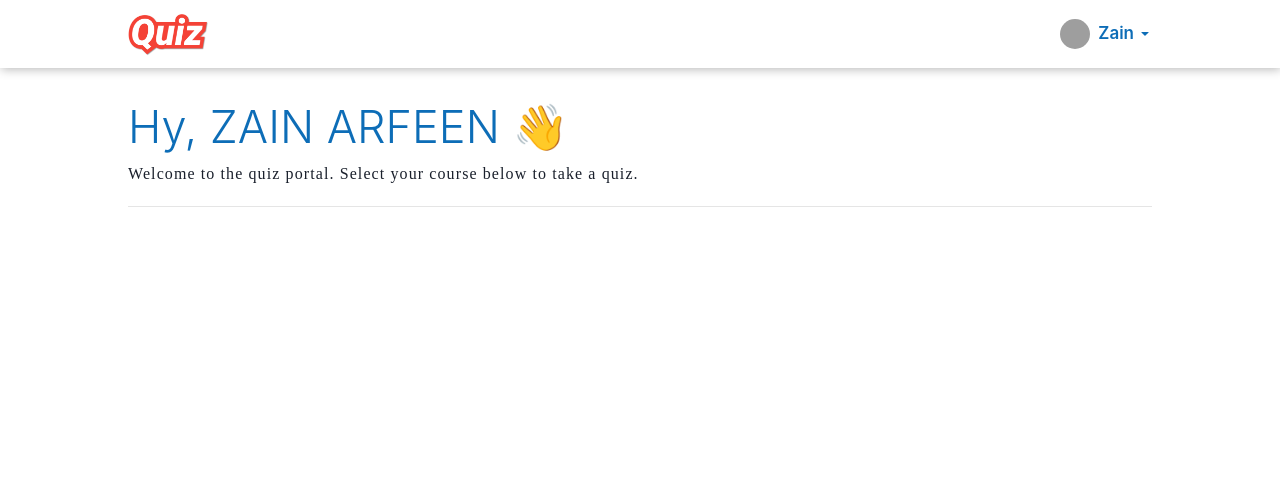
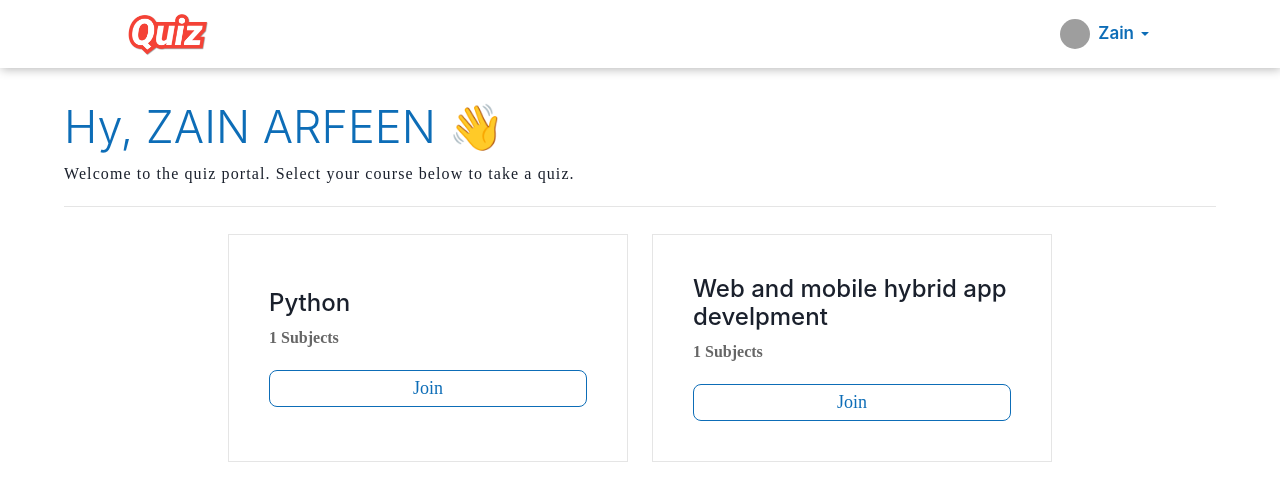
Before and after one commit to ZAINKHAN25/Quiz-App-Next-1--Student, a Next.js app: page / in a window 1280 px wide. Shown: the top 500 px of the page. Built offline with nearby package versions, Linux system fonts and the light colour scheme; grey boxes are pictures that could not be loaded.

Commit message:
Home Page Ui Done

```diff
--- a/src/app/DummyData.js
+++ b/src/app/DummyData.js
@@ -1,4 +1,42 @@
 const dummyData = [
+    {
+        quizName: "Python",
+        subjects: [
+            {
+                subjectName: "Html 5",
+                subjects: [
+                    {
+                        subSubjectName: "Html Quiz 1",
+                        subSubjectsArr: [
+                            {
+                                question: "Inside which HTML element do we put the JavaScript?",
+                                answers: [
+                                    "<script>",
+                                    "<scripting>",
+                                    "<js>",
+                                    "<javascript>",
+                                ],
+                                correctAnswer: 0
+                            },
+                            {
+                                question:
+                                    "What is the correct JavaScript syntax to change the content of the HTML element below? <p id='demo'>This is a demonstration.</p>",
+                                answers: [
+                                    'document.getElementById("demo").innerHTML = "Hello World!";',
+                                    'document.getElement("p").innerHTML = "Hello World!";',
+                                    'document.getElementByName("p").innerHTML = "Hello World!";',
+                                    '#demo.innerHTML = "Hello World!";',
+                                ],
+                                correctAnswer: 0
+                            },
+                        ],
+                        subSubjectTime: 30,
+                        subSubjectPassingCourse: 70
+                    }
+                ]
+            }
+        ]
+    },
     {
         quizName: "Web and mobile hybrid app develpment",
         subjects: [
--- /dev/null
+++ b/src/app/components/HomePageComponent/index.jsx
@@ -0,0 +1,73 @@
+import { Box, Heading, Text } from '@chakra-ui/react';
+import React from 'react';
+
+import dummyData from '../../DummyData.js';
+import colorThemes from '../../Color.js';
+
+function HomePageComponent() {
+    return (
+        <Box
+            display={"flex"}
+            justifyContent={"center"}
+            alignItems={"strecth"}
+            flexWrap={"wrap"}
+            width={"90vw"}
+            my={15}
+        >
+            {
+                dummyData.map((x, i) => {
+                    return (
+                        <Box
+                            key={i}
+                            mx={3}
+                            p={10}
+                            border={"1px solid rgba( 0, 0, 0, 10% )"}
+                            width={400}
+                            display={"flex"}
+                            flexDirection={"column"}
+                            alignItems={"start"}
+                            justifyContent={"center"}
+                            fontFamily={"Josefin-Sans"}
+                        >
+                            <Heading
+                                fontSize={24}
+                                fontWeight={500}
+                            >
+                                {x.quizName}
+                            </Heading>
+                            <Text
+                                color={"rgba( 0, 0, 0, 60%)"}
+                                fontWeight={600}
+                                mt={2}
+                            >
+                                {x.subjects.length} Subjects
+                            </Text>
+
+                            <Box
+                                width={"100%"}
+                                border={`1px solid ${colorThemes.lightColor.secondColor}`}
+                                textAlign={"center"}
+                                color={colorThemes.lightColor.secondColor}
+                                p={1}
+                                mt={5}
+                                fontSize={18}
+                                cursor={"pointer"}
+                                fontWeight={"500"}
+                                borderRadius={8}
+                                transition={"all .3s"}
+                                _hover={{
+                                    bg: colorThemes.lightColor.secondColor,
+                                    color: colorThemes.lightColor.firstColor
+                                }}
+                            >
+                                Join
+                            </Box>
+                        </Box>
+                    )
+                })
+            }
+        </Box>
+    )
+}
+
+export default HomePageComponent
--- a/src/app/components/WelcomeHomeTx/index.jsx
+++ b/src/app/components/WelcomeHomeTx/index.jsx
@@ -6,7 +6,7 @@ import colorThemes from '../../Color.js';
 function WelcomeHomeTx() {
     return (
         <Box
-            width={"80vw"}
+            width={"90vw"}
             pt={8}
             pb={5}
             borderBottom={"1px solid rgba( 0, 0, 0, 10%)"}
--- a/src/app/page.jsx
+++ b/src/app/page.jsx
@@ -2,6 +2,7 @@ import { Box } from "@chakra-ui/react";
 
 import Navbar from "./components/navbar/index.jsx";
 import WelcomeHomeTx from "./components/WelcomeHomeTx/index.jsx";
+import HomePageComponent  from "./components/HomePageComponent/index.jsx";
 
 export default function Home() {
   return (
@@ -13,7 +14,7 @@ export default function Home() {
     >
       <Navbar />
       <WelcomeHomeTx />
-
+      <HomePageComponent />
 
     </Box>
   );
```
